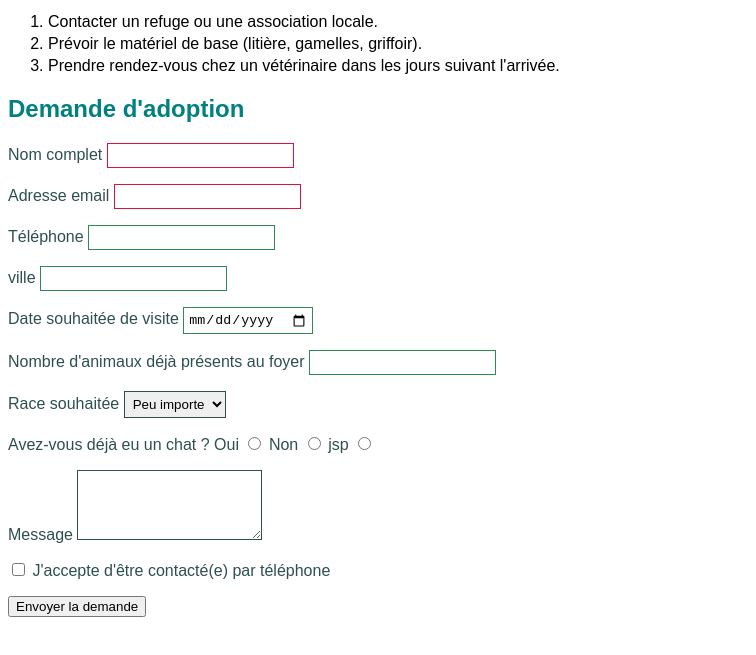
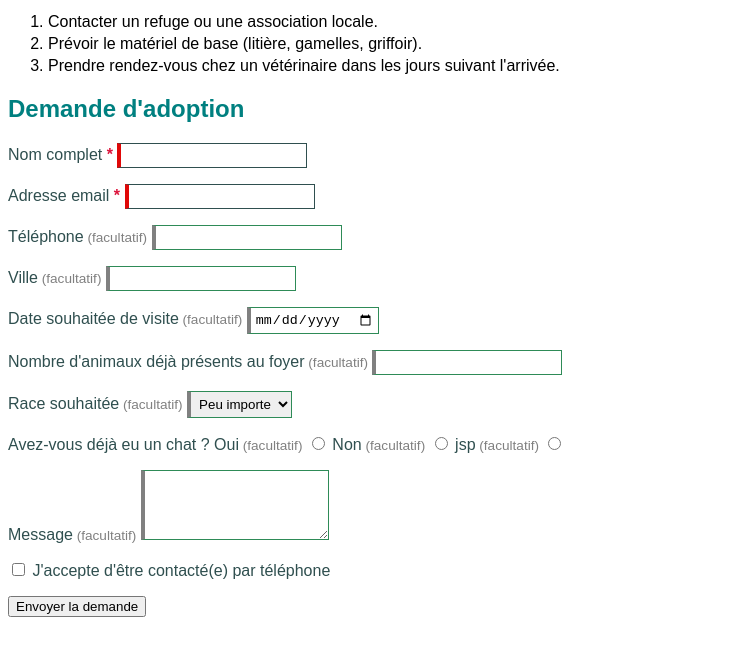
Before and after one commit to mtassart/web-app-mateo-tassart, a plain HTML site: page cours/html-css/09-css-formulaires/adoption.html in a window 1280 px wide. Shown: the part 139-794 px from the top of the page, without its empty margins (0-756 px from the left). Drawn offline with Linux system fonts and the light colour scheme.

Commit message:
Partie 9 : exercice - signal de validation affiné

```diff
--- a/cours/html-css/09-css-formulaires/adoption.html
+++ b/cours/html-css/09-css-formulaires/adoption.html
@@ -42,8 +42,8 @@
             <input type="tel" id="telephone" name="telephone">
         </p>
         <p>
-            <label for="texte">ville</label>
-            <input type="ville" id="ville" name="ville">
+            <label for="ville">Ville</label>
+            <input type="text" id="ville" name="ville">
         </p>
         <p>
             <label for="visite">Date souhaitée de visite</label>
--- a/cours/html-css/09-css-formulaires/style.css
+++ b/cours/html-css/09-css-formulaires/style.css
@@ -166,10 +166,50 @@ textarea:focus {
     outline-offset: 1px;
 }
 
-input:valid {
+
+/* Champs valides */
+input:valid,
+select:valid,
+textarea:valid {
     border-color: seagreen;
 }
 
-input:invalid {
+/* Champs invalides après interaction */
+input:user-invalid,
+select:user-invalid,
+textarea:user-invalid {
     border-color: crimson;
+    background-color: #fff0f0;
 }
+
+/* Champs obligatoires */
+input:required,
+select:required,
+textarea:required {
+    border-left: 4px solid rgb(224, 8, 8);
+}
+
+/* Champs facultatifs */
+input:optional,
+select:optional,
+textarea:optional {
+    border-left: 4px solid gray;
+}
+
+/* Astérisque pour les champs obligatoires */
+label:has(+ input:required)::after,
+label:has(+ select:required)::after,
+label:has(+ textarea:required)::after {
+    content: " *";
+    color: crimson;
+    font-weight: bold;
+}
+
+/* Mention pour les champs facultatifs */
+label:has(+ input:optional)::after,
+label:has(+ select:optional)::after,
+label:has(+ textarea:optional)::after {
+    content: " (facultatif)";
+    color: gray;
+    font-size: 0.85em;
+}
```
